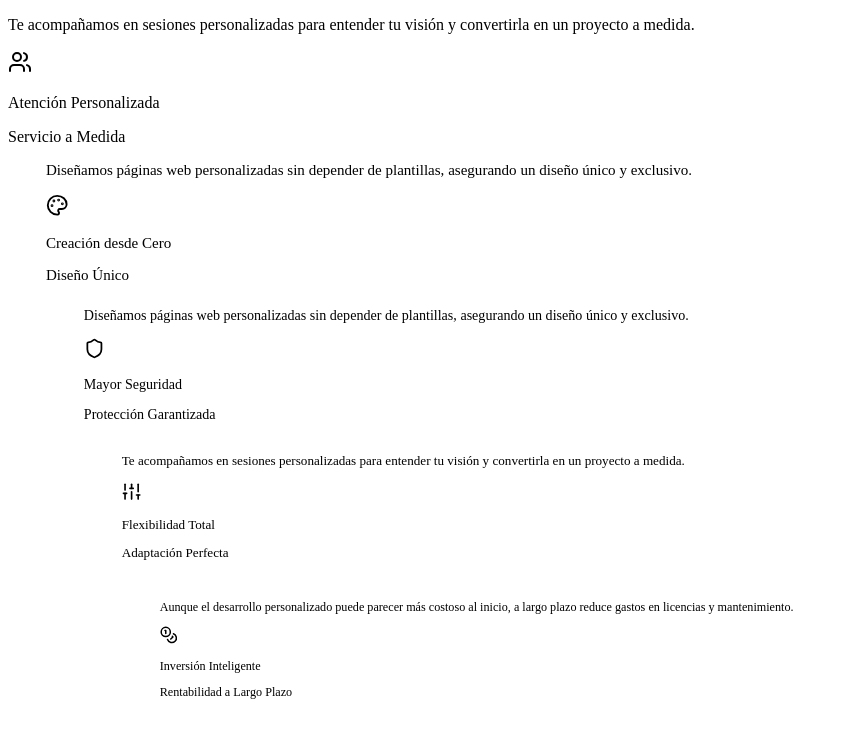
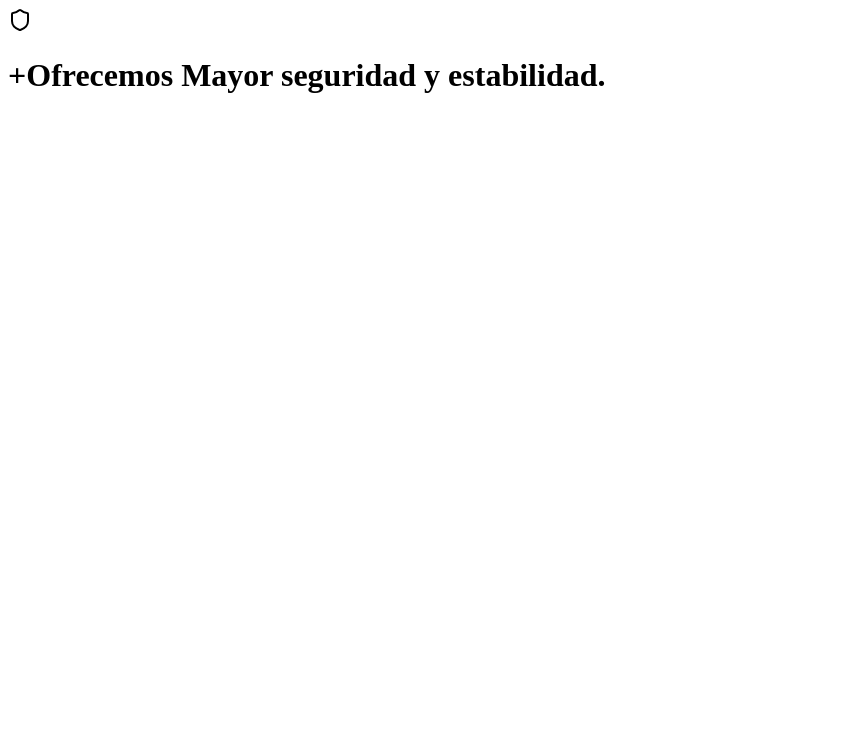
Before and after one commit to Tumy-AI/landing-page, a Next.js app: page /Home/Advantages in a window 1280 px wide. Shown: the top 738 px of the page, without its empty margins (0-848 px from the left). Built offline with nearby package versions, Linux system fonts and the light colour scheme.

Commit message:
add advantages section final

```diff
--- a/src/pages/Home/Advantages.tsx
+++ b/src/pages/Home/Advantages.tsx
@@ -1,111 +1,69 @@
 "use client";
 import { useEffect, useState } from "react";
-import { motion } from "motion/react"; // Changed from framer-motion to match your project
-import { cn } from "@/lib/utils";
-
-// Icons for each advantage
+import { motion } from "framer-motion";
 import { Palette, Shield, Sliders, Coins, Users } from "lucide-react";
 
-// Reuse the existing CardStack component instead of importing it
-import { CardStack } from "@/components/ui/card-stack";
+const VENTAJAS = [
+  {
+    texto: "Diseños únicos sin plantillas.",
+    icono: <Palette className="text-emerald-400 w-24 h-24" />,
+  },
+  {
+    texto: "Mayor seguridad y estabilidad.",
+    icono: <Shield className="text-emerald-400 w-24 h-24" />,
+  },
+  {
+    texto: "Total flexibilidad en cada proyecto.",
+    icono: <Sliders className="text-emerald-400 w-24 h-24" />,
+  },
+  {
+    texto: "Inversión rentable a largo plazo.",
+    icono: <Coins className="text-emerald-400 w-24 h-24" />,
+  },
+  {
+    texto: "Atención personalizada en todo momento.",
+    icono: <Users className="text-emerald-400 w-24 h-24" />,
+  },
+];
 
 export default function Advantages() {
+  const [index, setIndex] = useState(0);
+
+  useEffect(() => {
+    const interval = setInterval(() => {
+      setIndex((prevIndex) => (prevIndex + 1) % VENTAJAS.length);
+    }, 3000); // Cambia cada 3 segundos
+
+    return () => clearInterval(interval);
+  }, []);
+
   return (
-    <div className="h-[40rem] flex items-center justify-center w-full">
-      <CardStack items={VENTAJAS} />
+    <div className="h-[40rem] w-full flex flex-col items-center justify-center gap-10 px-10 text-center">
+      {/* Ícono Animado */}
+      <motion.div
+        key={index}
+        initial={{ scale: 0.8, opacity: 0 }}
+        animate={{ scale: 1, opacity: 1 }}
+        exit={{ scale: 0.8, opacity: 0 }}
+        transition={{ duration: 0.5 }}
+      >
+        {VENTAJAS[index].icono}
+      </motion.div>
+
+      {/* Texto Animado */}
+      <h1 className="text-white text-4xl font-bold">
+        +Ofrecemos{" "}
+        <motion.span
+          key={index} // Clave única para animación fluida
+          initial={{ opacity: 0, y: 10 }}
+          animate={{ opacity: 1, y: 0 }}
+          exit={{ opacity: 0, y: -10 }}
+          transition={{ duration: 0.5 }}
+          className="text-emerald-400"
+        >
+          {VENTAJAS[index].texto}
+        </motion.span>
+      </h1>
     </div>
   );
 }
-
-// Small utility to highlight the content of specific section
-export const Highlight = ({
-  children,
-  className,
-}: {
-  children: React.ReactNode;
-  className?: string;
-}) => {
-  return (
-    <span
-      className={cn(
-        "font-bold bg-emerald-100 text-emerald-700 dark:bg-emerald-700/[0.2] dark:text-emerald-500 px-1 py-0.5",
-        className
-      )}
-    >
-      {children}
-    </span>
-  );
-};
-
-const VENTAJAS = [
-  {
-    id: 0,
-    name: "Creación desde Cero",
-    designation: "Diseño Único",
-    content: (
-      <div className="flex justify-between items-start">
-        <p className="pr-4">
-          Diseñamos páginas web <Highlight>personalizadas</Highlight> sin depender de plantillas,
-          asegurando un diseño único y exclusivo.
-        </p>
-        <Palette className="text-emerald-600 w-12 h-12 flex-shrink-0" />
-      </div>
-    ),
-  },
-  {
-    id: 1,
-    name: "Mayor Seguridad",
-    designation: "Protección Garantizada",
-    content: (
-      <div className="flex justify-between items-start">
-        <p className="pr-4">
-          Diseñamos páginas web <Highlight>personalizadas</Highlight> sin depender de plantillas,
-          asegurando un diseño único y exclusivo.
-        </p>
-        <Shield className="text-emerald-600 w-12 h-12 flex-shrink-0" />
-      </div>
-    ),
-  },
-  {
-    id: 2,
-    name: "Flexibilidad Total",
-    designation: "Adaptación Perfecta",
-    content: (
-      <div className="flex justify-between items-start">
-        <p className="pr-4">
-          Te acompañamos en sesiones <Highlight>personalizadas</Highlight> para entender tu visión
-          y convertirla en un proyecto a medida.
-        </p>
-        <Sliders className="text-emerald-600 w-12 h-12 flex-shrink-0" />
-      </div>
-    ),
-  },
-  {
-    id: 3,
-    name: "Inversión Inteligente",
-    designation: "Rentabilidad a Largo Plazo",
-    content: (
-      <div className="flex justify-between items-start">
-        <p className="pr-4">
-          Aunque el desarrollo personalizado puede parecer más costoso al inicio, a largo plazo
-          <Highlight> reduce gastos</Highlight> en licencias y mantenimiento.
-        </p>
-        <Coins className="text-emerald-600 w-12 h-12 flex-shrink-0" />
-      </div>
-    ),
-  },
-  {
-    id: 4,
-    name: "Atención Personalizada",
-    designation: "Servicio a Medida",
-    content: (
-      <div className="flex justify-between items-start">
-        <p className="pr-4">
-          Te acompañamos en sesiones <Highlight>personalizadas</Highlight> para entender tu visión
-          y convertirla en un proyecto a medida.
-        </p>
-        <Users className="text-emerald-600 w-12 h-12 flex-shrink-0" />
-      </div>
-    ),
-  },
-];
--- a/src/pages/Home/Services.tsx
+++ b/src/pages/Home/Services.tsx
@@ -50,7 +50,7 @@ export default function ServicesAdaptive() {
   ];
 
   return (
-    <div className="flex flex-col items-center justify-center w-full gap-6 py-20 px-4 md:px-16 dark:bg-black">
+    <div className="flex flex-col items-center justify-center w-full gap-6 py-20 px-4 md:px-16 ">
       <h1 className="text-3xl md:text-4xl lg:text-5xl font-bold text-center mb-8 text-black dark:text-white">
         <span className="font-bold">+Servicios</span>{" "}
         <span className="font-light">
@@ -159,7 +159,7 @@ const Sparkles = () => {
             borderRadius: "50%",
             zIndex: 1,
           }}
-          className="bg-gray-800 dark:bg-white"
+          className="bg-gray-950 dark:bg-white"
         />
       ))}
     </div>
```
